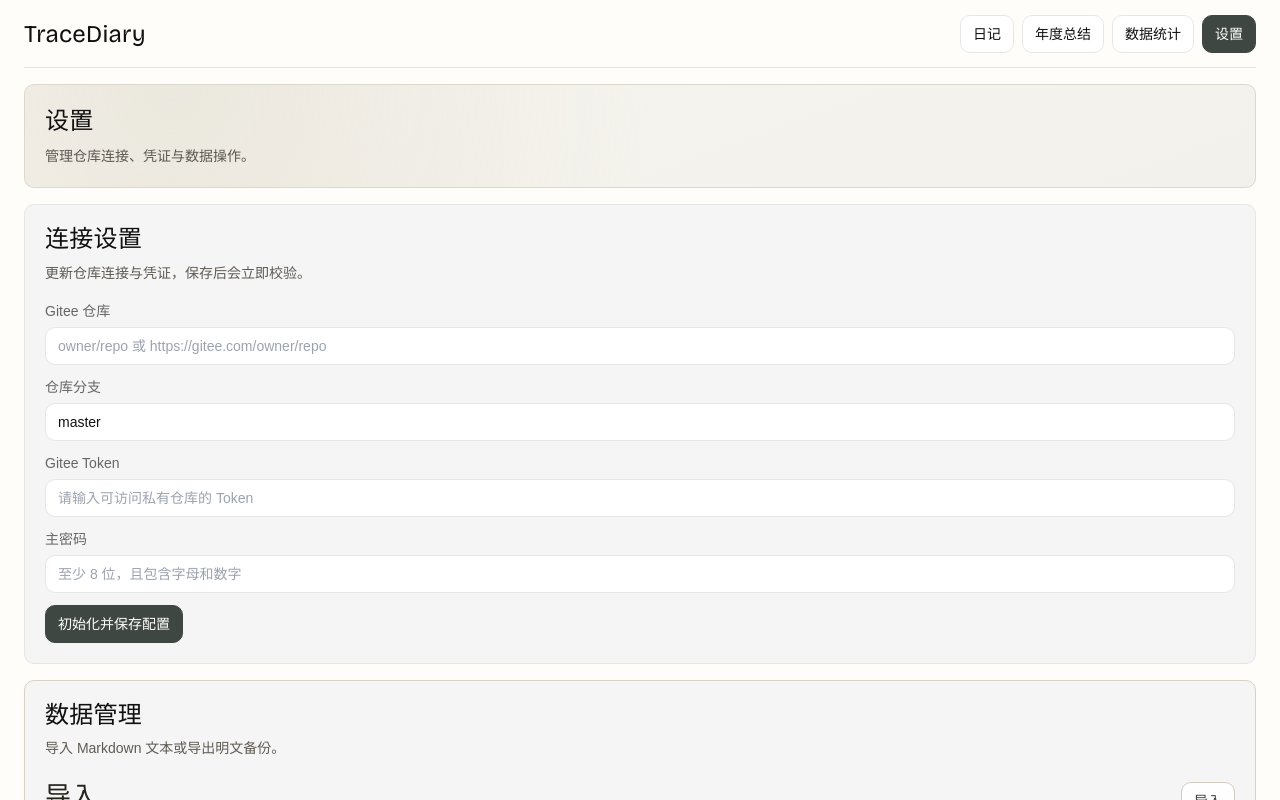
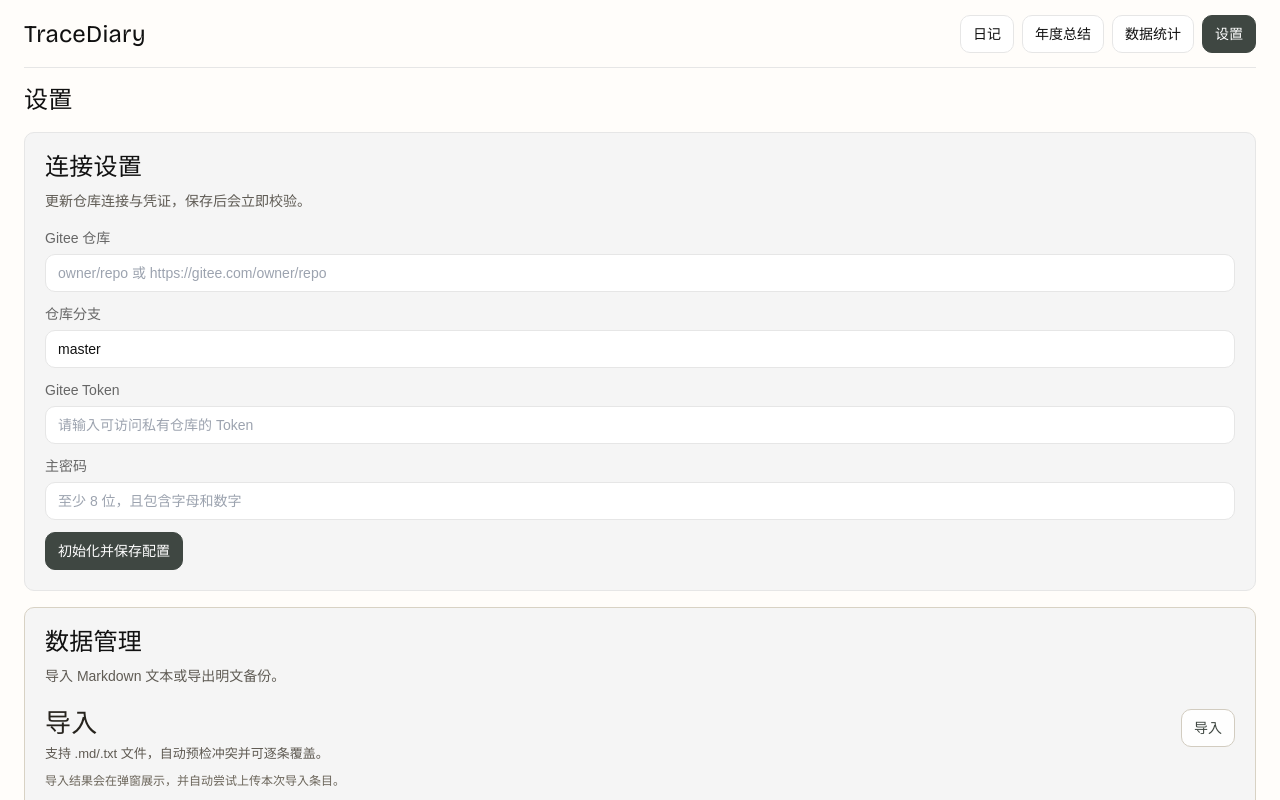
Before and after one commit to Lane0218/TraceDiary, a React (Vite) app: page /settings in a window 1280 px wide. Shown: the top 800 px of the page. Built offline with nearby package versions, Linux system fonts and the light colour scheme.

Commit message:
fix: 统一设置页主标题区与数据统计页结构

```diff
--- a/src/index.css
+++ b/src/index.css
@@ -80,20 +80,6 @@
 
   .td-panel {
     @apply p-4 sm:p-5;
-  }
-
-  .td-settings-hero {
-    @apply rounded-[10px] border px-4 py-4 sm:px-5 sm:py-5;
-    border-color: #ddd8ce;
-    background:
-      radial-gradient(circle at 12% 0%, rgba(206, 198, 180, 0.28), rgba(206, 198, 180, 0) 44%),
-      linear-gradient(160deg, #f7f5ef 0%, #f3f1eb 100%);
-  }
-
-  .td-settings-hero-desc {
-    margin-top: 8px;
-    font-size: 14px;
-    color: #5c5952;
   }
 
   .td-settings-section-title {
--- a/src/pages/settings.tsx
+++ b/src/pages/settings.tsx
@@ -17,9 +17,8 @@ export default function SettingsPage({ auth }: SettingsPageProps) {
       <AppHeader currentPage="settings" yearlyHref={`/yearly/${currentYear}`} />
 
       <section className="mt-4 space-y-4 td-fade-in" aria-label="settings-page">
-        <header className="td-settings-hero">
-          <h1 className="font-display text-2xl text-td-text">设置</h1>
-          <p className="td-settings-hero-desc">管理仓库连接、凭证与数据操作。</p>
+        <header className="flex flex-wrap items-center justify-between gap-2">
+          <h2 className="font-display text-2xl text-td-text">设置</h2>
         </header>
 
         <article className="td-card-muted td-panel space-y-4">
```
Also changed, not shown: 1 other file (tests, documents, lock files or other folders).
